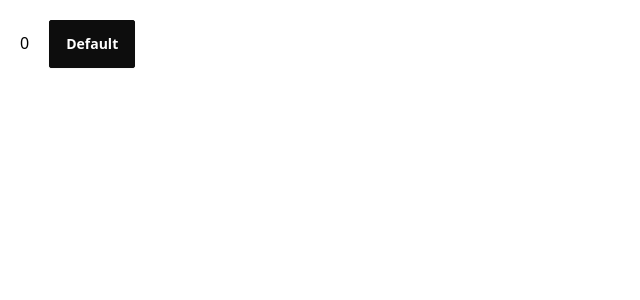
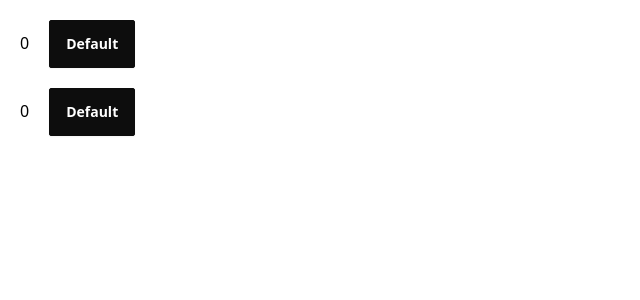
Before and after one commit to Chandu-Sasidharan/react-notes, a React (Vite) app: page / in a window 1280 px wide. Shown: the top 300 px of the page, without its empty margins (0-640 px from the left). Built offline with nearby package versions, Linux system fonts and the light colour scheme.

Commit message:
done with counter

```diff
--- a/src/App.jsx
+++ b/src/App.jsx
@@ -4,6 +4,7 @@ export default function App() {
     return (
         <>
             <Counter />
+            <Counter />
         </>
     )
 }
--- a/src/counter/index.jsx
+++ b/src/counter/index.jsx
@@ -4,8 +4,15 @@ export default function Counter() {
     const [count, setCount] = useState(0);
 
     const handleClick = () => {
-        setCount(count + 1)
+        setCount(prev => prev + 1);
+        setCount(prev => prev + 1);
+        setCount(prev => prev + 1);
+
+
+        console.log(count); // 0
     }
+
+    console.log(count); // 3
 
     return (
         <div className="space-x-5 m-5">
```
Also changed, not shown: 1 other file (tests, documents, lock files or other folders).
